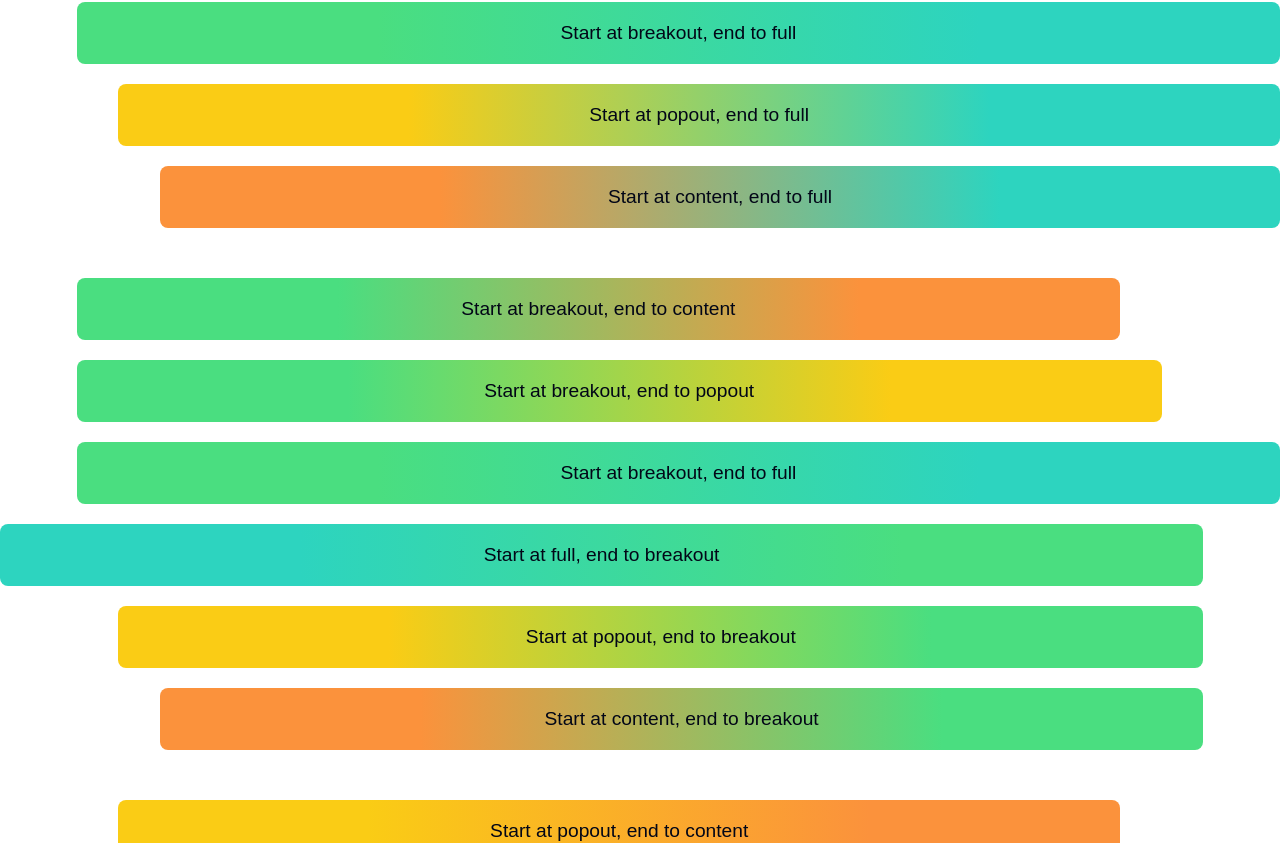
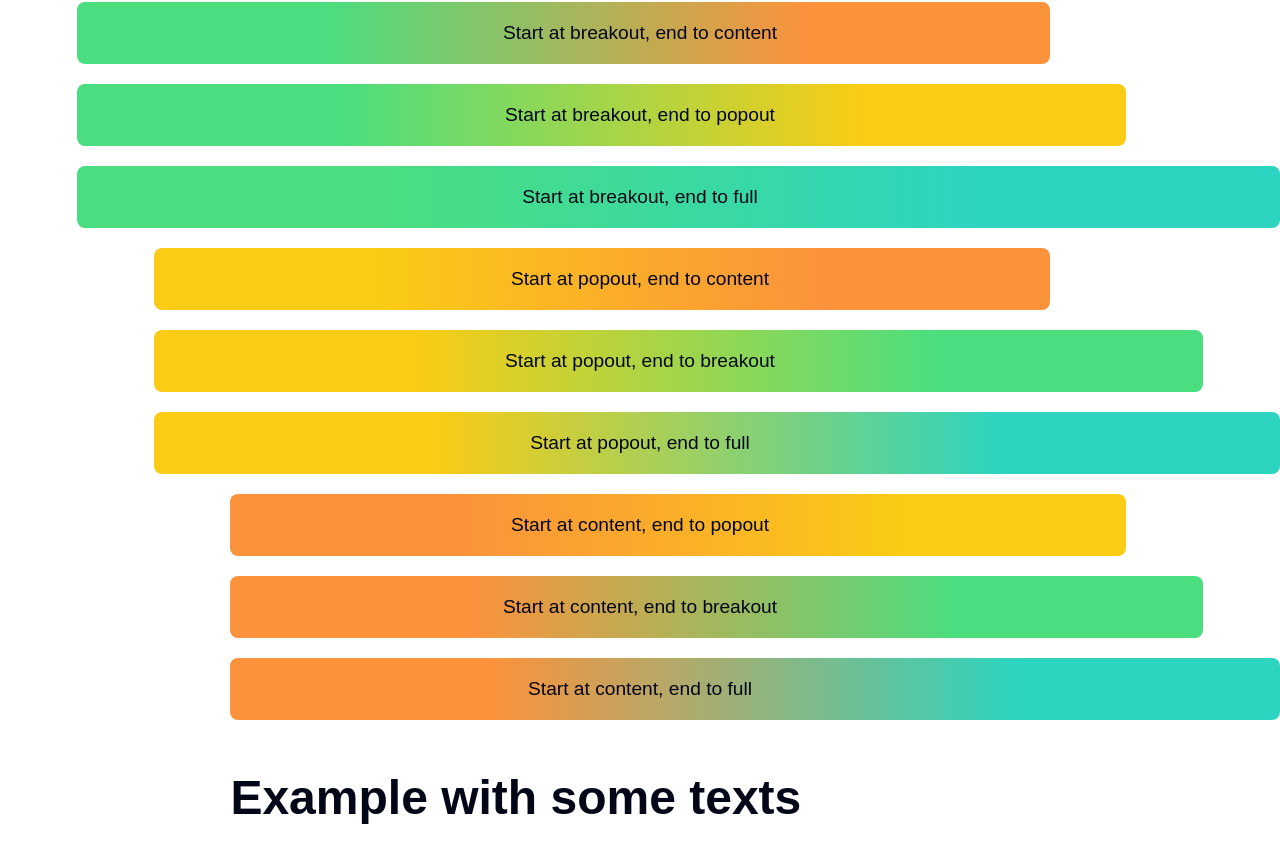
Before and after one commit to spicrd/b4ckbone, a plain HTML site: page index.html in a window 1280 px wide. Shown: the part 652-1495 px from the top of the page. Drawn offline with Linux system fonts and the light colour scheme.

Commit message:
Added the spacings, adjusted the index and separated the css
Added spacings and a lot of variables that can be use to center the content inside the backbone if this one start and end not at the same place. It can has many other use cases. Removed the duplicate examples inside the index.html. Split the css into different files.

```diff
--- a/backbone.css
+++ b/css/backbone.css
@@ -1,43 +1,40 @@
 .backbone {
-    --gap: 1rem;
-    --content: calc(100% - var(--gap) * 2);
+    --content-max-width: 80rem;
+    --full: 1rem;
+    --breakout: 0;
     --popout: 0;
-    --breakout: 0;
-    --full: var(--gap);
 }
 
 @media (min-width: 768px) {
     .backbone {
-        --gap: clamp(1rem, 6vw, 5rem);
-        --content: min(clamp(50rem, 75vw, 80rem), 100% - var(--gap) * 2);
-        --popout: minmax(1rem, 100%);
-        --breakout: minmax(1rem, 100%);
-        --full: var(--gap);
+        --breakout: max(1rem, 6vw);
+        --full: clamp(1rem, 6vw, 5rem);
+    }
+}
+
+@media (min-width: 1024px) {
+    .backbone {
+        --popout: max(1rem, 6vw);
     }
 }
 
 .backbone {
     display: grid;
     grid-template-columns:
-    [full-start]
-    var(--full)
-    [breakout-start]
-    var(--breakout)
-    [popout-start]
-    var(--popout)
-    [content-start]
-    var(--content)
-    [content-end]
-    var(--popout)
-    [popout-end]
-    var(--breakout)
-    [breakout-end]
-    var(--full)
-    [full-end];
+    [full-start] var(--full)
+    [breakout-start] var(--breakout)
+    [popout-start] var(--popout)
+    [content-start] 1fr [content-end]
+    var(--popout) [popout-end]
+    var(--breakout) [breakout-end]
+    var(--full) [full-end];
 }
 
 .backbone > :not(.backbone-start-content, .backbone-end-content, .backbone-popout, .backbone-start-popout, .backbone-end-popout, .backbone-breakout, .backbone-start-breakout, .backbone-end-breakout, .backbone-full, .backbone-start-full, .backbone-end-full) {
     grid-column: content;
+    justify-self: center;
+    width: 100%;
+    max-width: var(--content-max-width);
 }
 
 .backbone > .backbone-start-content {
--- /dev/null
+++ b/css/spacing.css
@@ -0,0 +1,82 @@
+.backbone > div {
+    --popout-breakout: calc(var(--popout) + var(--breakout));
+    --popout-breakout-full: calc(var(--popout) + var(--breakout) + var(--full));
+    --remaining-space: calc((100% - var(--left-spacing, 0rem) - var(--right-spacing, 0rem) - var(--content-max-width)) / 2);
+    --backbone-spacing-left: max(var(--left-spacing, 0rem), var(--left-spacing, 0rem) + var(--remaining-space));
+    --backbone-spacing-right: max(var(--right-spacing, 0rem), var(--right-spacing, 0rem) + var(--remaining-space));
+}
+
+.backbone.centered > *,
+.backbone > .centered {
+    padding-left: var(--backbone-spacing-left) !important;
+    padding-right: var(--backbone-spacing-right) !important;
+}
+
+.backbone > .backbone-popout {
+    --left-spacing: var(--popout);
+    --right-spacing: var(--popout);
+}
+
+.backbone > .backbone-breakout {
+    --left-spacing: var(--popout-breakout);
+    --right-spacing: var(--popout-breakout);
+}
+
+.backbone > .backbone-full {
+    --left-spacing: var(--popout-breakout-full);
+    --right-spacing: var(--popout-breakout-full);
+}
+
+.backbone > .backbone-start-full.backbone-end-content {
+    --left-spacing: var(--popout-breakout-full);
+}
+
+.backbone > .backbone-start-full.backbone-end-popout {
+    --left-spacing: var(--popout-breakout-full);
+    --right-spacing: var(--popout);
+}
+
+.backbone > .backbone-start-full.backbone-end-breakout {
+    --left-spacing: var(--popout-breakout-full);
+    --right-spacing: var(--popout-breakout);
+}
+
+.backbone > .backbone-start-breakout.backbone-end-full {
+    --left-spacing: var(--popout-breakout);
+    --right-spacing: var(--popout-breakout-full);
+}
+
+.backbone > .backbone-start-popout.backbone-end-full {
+    --left-spacing: var(--popout);
+    --right-spacing: var(--popout-breakout-full);
+}
+
+.backbone > .backbone-start-content.backbone-end-full {
+    --right-spacing: var(--popout-breakout-full);
+}
+
+.backbone > .backbone-start-breakout.backbone-end-content {
+    --left-spacing: var(--popout-breakout);
+}
+
+.backbone > .backbone-start-breakout.backbone-end-popout {
+    --left-spacing: var(--popout-breakout);
+    --right-spacing: var(--popout);
+}
+
+.backbone > .backbone-start-popout.backbone-end-breakout {
+    --left-spacing: var(--popout);
+    --right-spacing: var(--popout-breakout);
+}
+
+.backbone > .backbone-start-content.backbone-end-breakout {
+    --right-spacing: var(--popout-breakout);
+}
+
+.backbone > .backbone-start-popout.backbone-end-content {
+    --left-spacing: var(--popout);
+}
+
+.backbone > .backbone-start-content.backbone-end-popout {
+    --right-spacing: var(--popout);
+}
--- a/style.css
+++ b/css/style.css
@@ -16,10 +16,10 @@
 
 .backbone > div {
     padding: 20px 0;
-    text-align: center;
     border-radius: 8px;
     font-family: Arial, Helvetica, sans-serif;
     font-size: 1.2rem;
+    text-align: center;
     color: #020617;
 }
 
--- a/index.html
+++ b/index.html
@@ -3,8 +3,9 @@
 <head>
     <meta charset="UTF-8">
     <meta name="viewport" content="width=device-width, initial-scale=1.0">
-    <link rel="stylesheet" href="backbone.css">
-    <link rel="stylesheet" href="style.css">
+    <link rel="stylesheet" href="css/backbone.css">
+    <link rel="stylesheet" href="css/style.css">
+    <link rel="stylesheet" href="css/spacing.css">
     <title>Backbone Grid</title>
 </head>
 <body>
@@ -15,40 +16,19 @@
         <div class="backbone-full">Full</div>
     </div>
 
-    <div class="backbone">
+    <div class="backbone centered">
         <div class="backbone-start-full backbone-end-content">Start at full, end to content</div>
         <div class="backbone-start-full backbone-end-popout">Start at full, end to popout</div>
         <div class="backbone-start-full backbone-end-breakout">Start at full, end to breakout</div>
-        <div class="backbone-start-breakout backbone-end-full">Start at breakout, end to full</div>
-        <div class="backbone-start-popout backbone-end-full">Start at popout, end to full</div>
-        <div class="backbone-start-content backbone-end-full">Start at content, end to full</div>
-    </div>
-
-    <div class="backbone">
         <div class="backbone-start-breakout backbone-end-content">Start at breakout, end to content</div>
         <div class="backbone-start-breakout backbone-end-popout">Start at breakout, end to popout</div>
         <div class="backbone-start-breakout backbone-end-full">Start at breakout, end to full</div>
-        <div class="backbone-start-full backbone-end-breakout">Start at full, end to breakout</div>
-        <div class="backbone-start-popout backbone-end-breakout">Start at popout, end to breakout</div>
-        <div class="backbone-start-content backbone-end-breakout">Start at content, end to breakout</div>
-    </div>
-
-    <div class="backbone">
         <div class="backbone-start-popout backbone-end-content">Start at popout, end to content</div>
         <div class="backbone-start-popout backbone-end-breakout">Start at popout, end to breakout</div>
         <div class="backbone-start-popout backbone-end-full">Start at popout, end to full</div>
-        <div class="backbone-start-full backbone-end-popout">Start at full, end to popout</div>
-        <div class="backbone-start-breakout backbone-end-popout">Start at breakout, end to popout</div>
         <div class="backbone-start-content backbone-end-popout">Start at content, end to popout</div>
-    </div>
-
-    <div class="backbone">
-        <div class="backbone-start-content backbone-end-popout">Start at content, end to full</div>
         <div class="backbone-start-content backbone-end-breakout">Start at content, end to breakout</div>
         <div class="backbone-start-content backbone-end-full">Start at content, end to full</div>
-        <div class="backbone-start-full backbone-end-content">Start at full, end to content</div>
-        <div class="backbone-start-breakout backbone-end-content">Start at breakout, end to content</div>
-        <div class="backbone-start-popout backbone-end-content">Start at popout, end to content</div>
     </div>
 
     <div class="backbone">
```
